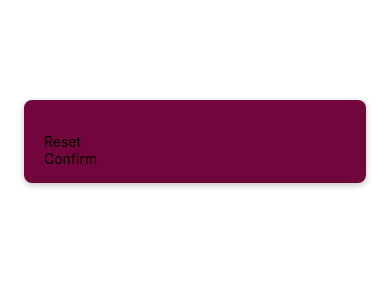
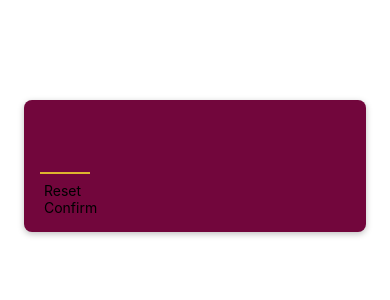
Before and after one commit to Harry-Daniel/RNGuess-Number-Game, a React Native app: screen / in a window 390 px wide. Shown: the top 300 px of the page. Built offline with nearby package versions, Linux system fonts and the light colour scheme.

Commit message:
Styling the "Number Input" Element

```diff
--- a/screens/StartGameScreen.js
+++ b/screens/StartGameScreen.js
@@ -4,7 +4,7 @@
 function StartGameScreen() {
   return (
     <View style={styles.inputContaner}>
-      <TextInput />
+      <TextInput style={styles.numberInput} maxLength={2} />
       <PrimaryButton> Reset </PrimaryButton>
       <PrimaryButton> Confirm </PrimaryButton>
     </View>
@@ -19,13 +19,22 @@
     marginHorizontal: 24,
     padding: 16,
     backgroundColor: "#72063c",
-    borderRadius:8,
-    elevation:4, //Elevation is for android only
-    shadowColor:'black',
-    shadowOffset:{width:0,height:2},
-    shadowRadius:6,
+    borderRadius: 8,
+    elevation: 4, //Elevation is for android only
+    shadowColor: "black",
+    shadowOffset: { width: 0, height: 2 },
+    shadowRadius: 6,
     shadowOpacity: 0.25,
-
-
+  },
+  numberInput: {
+    height: 50,
+    width: 50,
+    fontSize: 32,
+    borderBottomColor: "#ddb52f",
+    borderBottomWidth: 2,
+    color: "#ddb52f",
+    marginVertical: 8,
+    fontWeight: "bold",
+    textAlign: "center",
   },
 });
```
